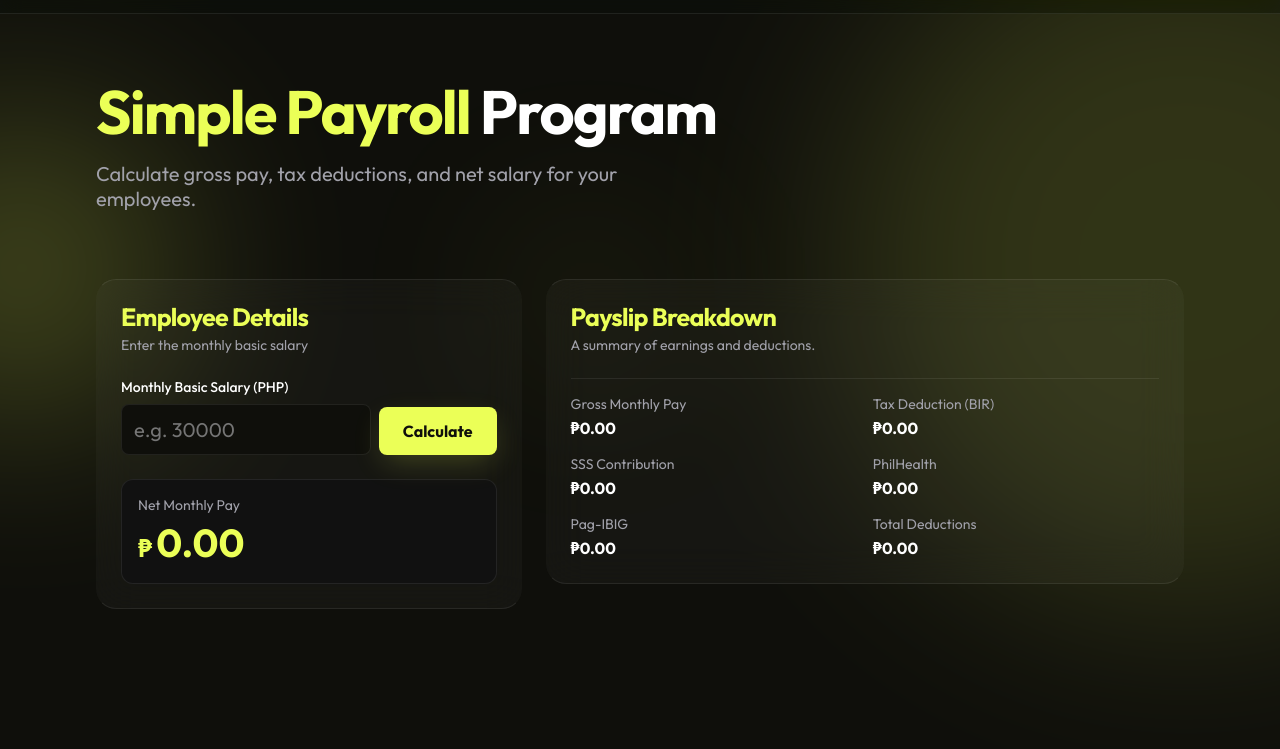
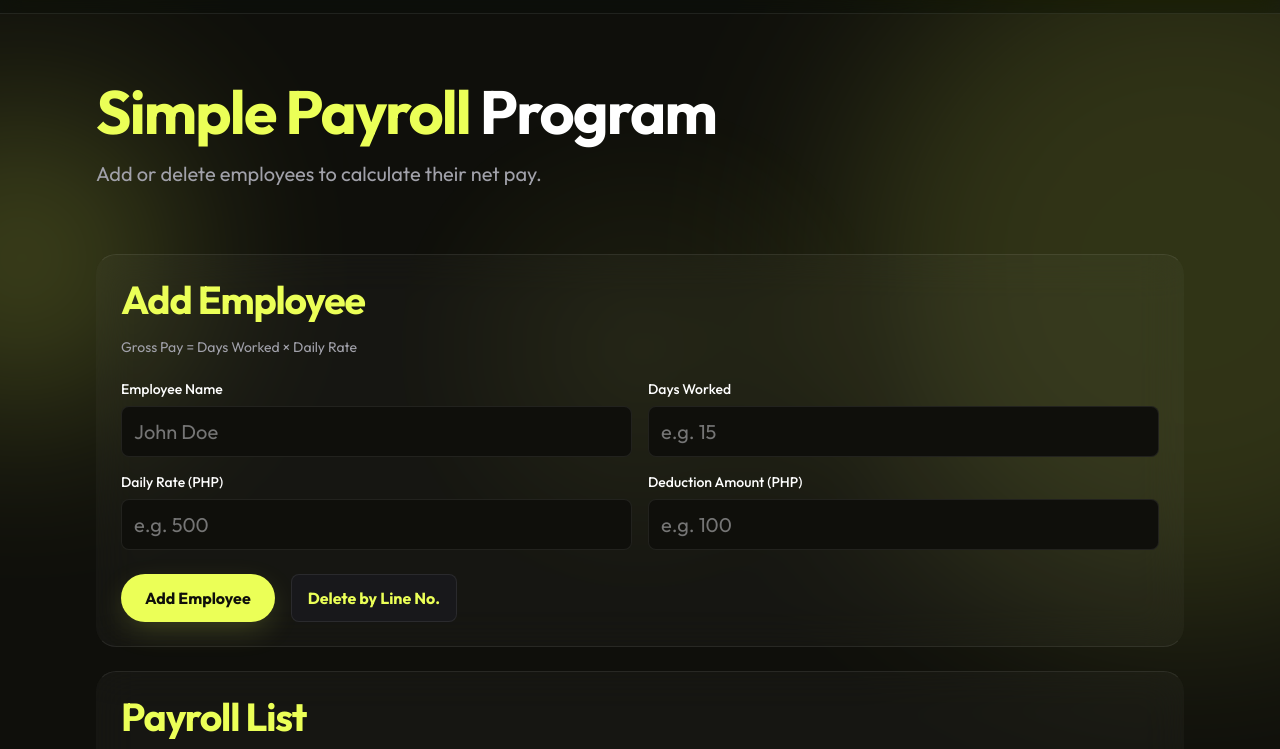
Before and after one commit to cxrlbndct/itc-website-assignment, a plain HTML site: page pages/payroll.html in a window 1280 px wide. Shown: the part 51-800 px from the top of the page. Drawn offline with Linux system fonts and the light colour scheme.

Commit message:
Revised Payroll Program for Rubrics

```diff
--- a/css/styles.css
+++ b/css/styles.css
@@ -850,6 +850,20 @@ input[type="number"] {
     font-weight: 600;
 }
 
+/* PAYROLL */
+.payroll-input-grid {
+    display: grid;
+    grid-template-columns: 1fr 1fr;
+    gap: var(--space-4);
+    margin-bottom: var(--space-6);
+}
+
+.payroll-action-buttons {
+    display: flex;
+    gap: var(--space-4);
+    flex-wrap: wrap;
+}
+
 /*FOOTER*/
 .site-footer {
     padding-block: var(--space-8);
@@ -901,18 +915,16 @@ input[type="number"] {
     position: fixed;
     top: 0;
     left: 0;
-    width: 150px;
-    height: 150px;
-    margin-top: -125px;
-    margin-left: -125px;
+    width: 350px;
+    height: 350px;
     background: var(--color-accent);
-    filter: blur(100px);
-    opacity: 0.1;
+    background: radial-gradient(circle at center, var(--color-accent) 0%, transparent 70%);
+    opacity: 0.07;
     pointer-events: none;
     z-index: 1;
-    transform: translate3d(var(--mouse-x, 50vw), var(--mouse-y, 50vh), 0);
-    will-change: transform;
+    transform: translate3d(var(--mouse-x, 50vw), var(--mouse-y, 50vh), 0) translate(-50%, -50%) scale(1.5);
     display: block;
+    contain: strict;
 }
 
 @media (pointer: fine) {
@@ -950,3 +962,9 @@ input[type="number"] {
         justify-content: center;
     }
 }
+
+@media (max-width: 48rem) {
+    .payroll-input-grid {
+        grid-template-columns: 1fr;
+    }
+}
--- a/js/components.js
+++ b/js/components.js
@@ -86,7 +86,7 @@ function initCursorGlow() {
         let mouseY = window.innerHeight / 2;
         let isTicking = false;
 
-        window.addEventListener('mousemove', (e) => {
+        window.addEventListener('pointermove', (e) => {
             mouseX = e.clientX;
             mouseY = e.clientY;
 
@@ -98,6 +98,6 @@ function initCursorGlow() {
                 });
                 isTicking = true;
             }
-        });
+        }, { passive: true });
     }
 }
--- a/pages/payroll.html
+++ b/pages/payroll.html
@@ -18,74 +18,79 @@
 
 <body>
     <main id="main">
-
         <section class="tool-header-section">
             <div class="glow glow-1" aria-hidden="true"></div>
             <div class="glow glow-2" aria-hidden="true"></div>
             <div class="container">
                 <h1><span class="highlight">Simple Payroll</span> Program</h1>
-            <p class="lede">Calculate gross pay, tax deductions, and net salary for your employees.</p>
+                <p class="lede">Add or delete employees to calculate their net pay.</p>
             </div>
         </section>
 
         <section class="programs">
-        <div class="container tax-layout">
-            <article class="card tool-card tax-card">
+            <div class="container">
+
+                <article class="card tool-card" style="max-width: 100%; margin-bottom: var(--space-6);">
                     <div class="card-header-area">
-                    <h2>Employee Details</h2>
-                    <p class="formula-text">Enter the monthly basic salary</p>
+                        <h2>Add Employee</h2>
+                        <p class="formula-text">Gross Pay = Days Worked × Daily Rate</p>
                     </div>
 
                     <form id="payroll-form">
-                    <div class="input-group-wrapper">
+                        <div class="payroll-input-grid">
                             <div class="input-field">
-                            <label for="payroll-input">Monthly Basic Salary (PHP)</label>
-                            <input type="number" id="payroll-input" placeholder="e.g. 30000" required min="0" step="any">
+                                <label for="emp-name">Employee Name</label>
+                                <input type="text" id="emp-name" placeholder="John Doe" required>
                             </div>
-                        <button type="submit" class="btn btn-primary convert-btn">Calculate</button>
+                            <div class="input-field">
+                                <label for="emp-days">Days Worked</label>
+                                <input type="number" id="emp-days" placeholder="e.g. 15" required min="1" step="any">
+                            </div>
+                            <div class="input-field">
+                                <label for="emp-rate">Daily Rate (PHP)</label>
+                                <input type="number" id="emp-rate" placeholder="e.g. 500" required min="0" step="any">
+                            </div>
+                            <div class="input-field">
+                                <label for="emp-deduction">Deduction Amount (PHP)</label>
+                                <input type="number" id="emp-deduction" placeholder="e.g. 100" required min="0" step="any">
+                            </div>
+                        </div>
+
+                        <div class="payroll-action-buttons">
+                            <button type="submit" class="btn btn-primary">Add Employee</button>
+                            <button type="button" id="btn-delete" class="btn inverse-btn" style="width: auto; padding-inline: var(--space-4);">
+                                Delete by Line No.
+                            </button>
                         </div>
                     </form>
-
-                <div class="result-box tax-result-box">
-                    <span class="result-label">Net Monthly Pay</span>
-                    <div class="result-value-wrapper">
-                        <span class="result-currency">₱</span>
-                        <span class="result-number" id="payroll-net-pay">0.00</span>
-                    </div>
-                </div>
                 </article>
 
-            <article class="card tool-card tax-table-card">
+                <article class="card tool-card" style="max-width: 100%;">
                     <div class="card-header-area">
-                    <h2>Payslip Breakdown</h2>
-                    <p class="formula-text">A summary of earnings and deductions.</p>
+                        <h2>Payroll List</h2>
                     </div>
 
-                <div class="tax-breakdown-grid">
-                    <div class="tax-stat">
-                        <span class="stat-label">Gross Monthly Pay</span>
-                        <span class="stat-value" id="pay-gross">₱0.00</span>
-                    </div>
-                    <div class="tax-stat">
-                        <span class="stat-label">Tax Deduction (BIR)</span>
-                        <span class="stat-value" id="pay-tax">₱0.00</span>
-                    </div>
-                    <div class="tax-stat">
-                        <span class="stat-label">SSS Contribution</span>
-                        <span class="stat-value" id="pay-sss">₱0.00</span>
-                    </div>
-                    <div class="tax-stat">
-                        <span class="stat-label">PhilHealth</span>
-                        <span class="stat-value" id="pay-philhealth">₱0.00</span>
-                    </div>
-                    <div class="tax-stat">
-                        <span class="stat-label">Pag-IBIG</span>
-                        <span class="stat-value" id="pay-pagibig">₱0.00</span>
-                    </div>
-                    <div class="tax-stat">
-                        <span class="stat-label">Total Deductions</span>
-                        <span class="stat-value" id="pay-total-deductions">₱0.00</span>
-                    </div>
+                    <div class="table-responsive">
+                        <table class="tax-table">
+                            <thead>
+                                <tr>
+                                    <th>No.</th>
+                                    <th>Employee Name</th>
+                                    <th>Days Worked</th>
+                                    <th>Daily Rate</th>
+                                    <th>Gross Pay</th>
+                                    <th>Deduction</th>
+                                    <th>Net Pay</th>
+                                </tr>
+                            </thead>
+                            <tbody id="payroll-table-body">
+                                <tr id="empty-state">
+                                    <td colspan="7" style="text-align: center; padding: var(--space-6); color: var(--color-text-secondary);">
+                                        No employees added yet.
+                                    </td>
+                                </tr>
+                            </tbody>
+                        </table>
                     </div>
                 </article>
 
```
Lines whose indentation alone changed are shown as unchanged.
